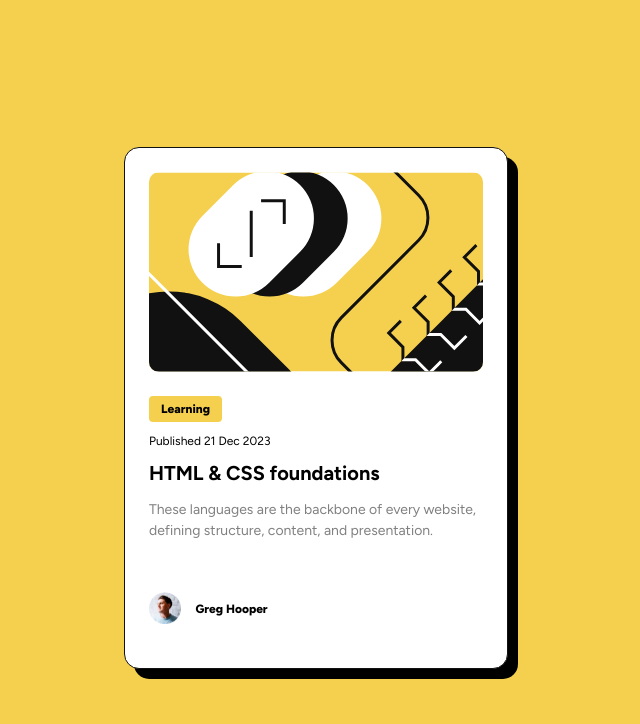
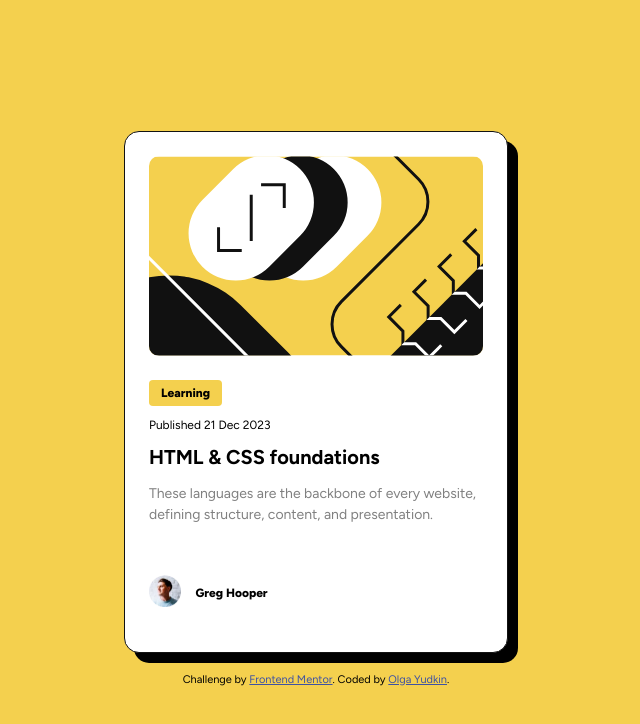
Before and after one commit to cvtqx/blog-preview-card, a plain HTML site: page index.html in a window 1280 px wide. Shown: the whole page, without its empty margins (324-964 px from the left). Drawn offline with Linux system fonts and the light colour scheme.

Commit message:
added attribution

```diff
--- a/index.html
+++ b/index.html
@@ -49,7 +49,7 @@
       </div>
     </main>
 
-    <!-- <footer>
+    <footer>
       <div class="attribution">
         Challenge by
         <a
@@ -58,6 +58,6 @@
           >Frontend Mentor</a
         >. Coded by <a href="https://www.olgayudkin.com">Olga Yudkin</a>.
       </div>
-    </footer> -->
+    </footer>
   </body>
 </html>
--- a/style.css
+++ b/style.css
@@ -116,6 +116,7 @@ body {
 .attribution {
   font-size: 11px;
   text-align: center;
+  margin-top: 20px;
 }
 .attribution a {
   color: hsl(228, 45%, 44%);
```
